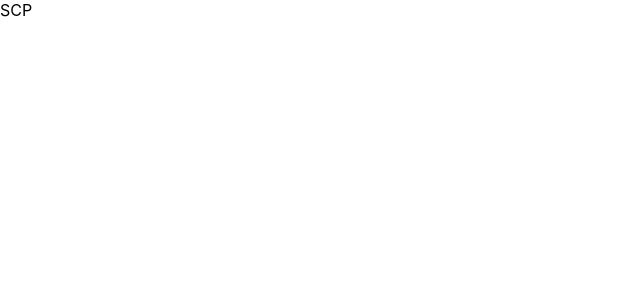
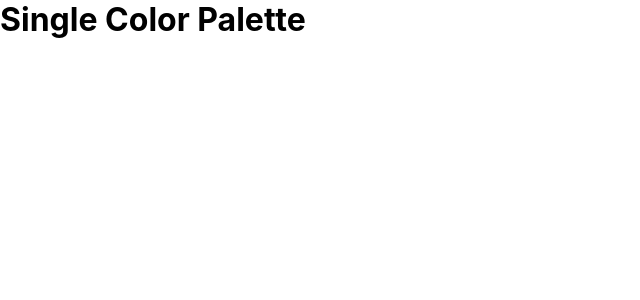
Before and after one commit to LagiewkaMarta/ColourPalette-App, a React (Create React App) app: page /palette/flat-ui-colors-american/americanriver in a window 1280 px wide. Shown: the top 300 px of the page, without its empty margins (0-640 px from the left). Built offline with nearby package versions, Linux system fonts and the light colour scheme.

Commit message:
Add SingleColorPalette and Link

```diff
--- a/src/App.js
+++ b/src/App.js
@@ -3,6 +3,7 @@ import { Switch, Route } from "react-router-dom";
 import "./css/reset.css";
 import Palette from "./Components/Palette";
 import PaletteList from "./Components/PaletteList";
+import SingleColorPalette from "./Components/SingleColorPalette";
 import seedColors from "./seedColors";
 import "./helpers/colorHelpers";
 import { generatePalette } from "./helpers/colorHelpers";
@@ -33,7 +34,7 @@ function App() {
       <Route
         exact
         path="/palette/:paletteId/:colorId"
-        render={() => <p>SCP</p>}
+        render={() => <SingleColorPalette />}
       />
     </Switch>
   );
--- a/src/Components/ColorBox.js
+++ b/src/Components/ColorBox.js
@@ -25,7 +25,7 @@ export default class ColorBox extends Component {
   };
 
   render() {
-    const { name, background } = this.props;
+    const { name, background, paletteId, id } = this.props;
     const { copied } = this.state;
     return (
       <CopyToClipboard text={background}>
@@ -48,7 +48,7 @@ export default class ColorBox extends Component {
             </div>
             <button className="copy-button">Copy</button>
           </div>
-          <Link to="/" onClick={e => e.stopPropagation()}>
+          <Link to={`/palette/${paletteId}/${id}`} onClick={e => e.stopPropagation()}>
           <span className="see-more">More</span>
           </Link>
         </div>
--- a/src/Components/Palette.js
+++ b/src/Components/Palette.js
@@ -24,10 +24,10 @@ export default class Palette extends Component {
   };
   render() {
     const { level, format } = this.state;
-    const { colors, paletteName, emoji } = this.props.palette;
+    const { colors, paletteName, emoji, id } = this.props.palette;
 
     const colorBoxes = colors[level].map(color => (
-      <ColorBox key={color.id }name={color.name} background={color[format]} />
+      <ColorBox key={color.id} name={color.name} background={color[format]} id={color.id} paletteId={id}/>
     ));
     return (
       <div className="Palette">
@@ -38,8 +38,9 @@ export default class Palette extends Component {
         />
 
         <div className="Palette-colors">{colorBoxes}</div>
-        <footer className="Palette-footer">{paletteName}
-        <span className="emoji">{emoji}</span>
+        <footer className="Palette-footer">
+          {paletteName}
+          <span className="emoji">{emoji}</span>
         </footer>
       </div>
     );
--- /dev/null
+++ b/src/Components/SingleColorPalette.js
@@ -0,0 +1,11 @@
+import React, { Component } from 'react'
+
+export default class SingleColorPalette extends Component {
+    render() {
+        return (
+            <div>
+                <h1>Single Color Palette</h1>
+            </div>
+        )
+    }
+}
```
